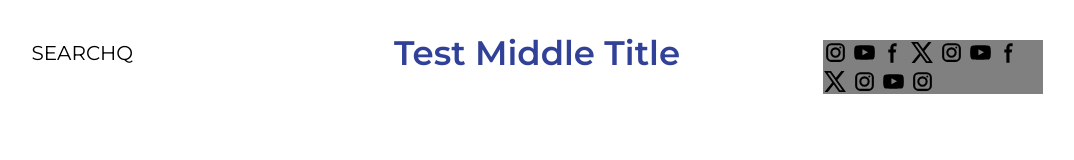
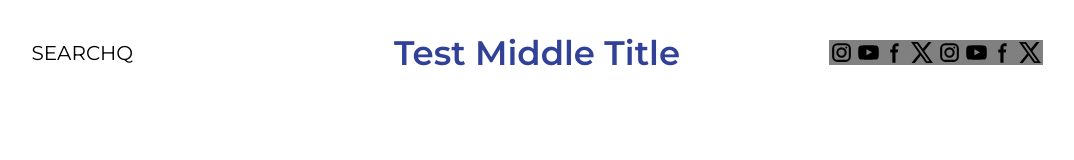
Before and after one commit to placetocontemplate/placetocontemplate.github.io, a plain HTML site: page mycss/two-srchboxes-trans-end.html in a window 1280 px wide. Shown: the whole page, without its empty margins (103-1177 px from the left). Drawn offline with Linux system fonts and the light colour scheme; a web font is replaced by a local one.

Commit message:
Add files via upload

```diff
--- a/mycss/two-srchboxes-trans-end.html
+++ b/mycss/two-srchboxes-trans-end.html
@@ -128,8 +128,7 @@ outline: 0;
 	#tb-social-icns {
 	  max-width: 220px;
 	  display: flex;
-	  flex-wrap: wrap;
-	  gap: 4px;
+	  gap: 2px;
 	  margin: auto;
 	  justify-content: left;
 	}
@@ -257,9 +256,7 @@ outline: 0;
 		<div class="swp-grid-icn"><svg class="w-[48px] h-[48px] text-gray-800 dark:text-white" aria-hidden="true" xmlns="http://www.w3.org/2000/svg" width="100%" height="100%" fill="currentColor" viewBox="0 0 24 24">
   <path fill-rule="evenodd" d="M13.135 6H15V3h-1.865a4.147 4.147 0 0 0-4.142 4.142V9H7v3h2v9.938h3V12h2.021l.592-3H12V6.591A.6.6 0 0 1 12.592 6h.543Z" clip-rule="evenodd"></path></svg></div>
   		<div class="swp-grid-icn"><svg class="w-[48px] h-[48px] text-gray-800 dark:text-white" aria-hidden="true" xmlns="http://www.w3.org/2000/svg" width="100%" height="100%" fill="currentColor" viewBox="0 0 24 24"><path d="M13.795 10.533 20.68 2h-3.073l-5.255 6.517L7.69 2H1l7.806 10.91L1.47 22h3.074l5.705-7.07L15.31 22H22l-8.205-11.467Zm-2.38 2.95L9.97 11.464 4.36 3.627h2.31l4.528 6.317 1.443 2.02 6.018 8.409h-2.31l-4.934-6.89Z"></path></svg></div>
-		<div class="swp-grid-icn"><svg class="w-[48px] h-[48px] text-gray-800 dark:text-white" aria-hidden="true" xmlns="http://www.w3.org/2000/svg" width="100%" height="100%" fill="none" viewBox="0 0 24 24"><path fill="currentColor" fill-rule="evenodd" d="M3 8a5 5 0 0 1 5-5h8a5 5 0 0 1 5 5v8a5 5 0 0 1-5 5H8a5 5 0 0 1-5-5V8Zm5-3a3 3 0 0 0-3 3v8a3 3 0 0 0 3 3h8a3 3 0 0 0 3-3V8a3 3 0 0 0-3-3H8Zm7.597 2.214a1 1 0 0 1 1-1h.01a1 1 0 1 1 0 2h-.01a1 1 0 0 1-1-1ZM12 9a3 3 0 1 0 0 6 3 3 0 0 0 0-6Zm-5 3a5 5 0 1 1 10 0 5 5 0 0 1-10 0Z" clip-rule="evenodd"></path></svg></div>
-		<div class="swp-grid-icn"><svg class="w-[48px] h-[48px] text-gray-800 dark:text-white" aria-hidden="true" xmlns="http://www.w3.org/2000/svg" width="100%" height="100%" fill="currentColor" viewBox="0 0 24 24"><path fill-rule="evenodd" d="M21.7 8.037a4.26 4.26 0 0 0-.789-1.964 2.84 2.84 0 0 0-1.984-.839c-2.767-.2-6.926-.2-6.926-.2s-4.157 0-6.928.2a2.836 2.836 0 0 0-1.983.839 4.225 4.225 0 0 0-.79 1.965 30.146 30.146 0 0 0-.2 3.206v1.5a30.12 30.12 0 0 0 .2 3.206c.094.712.364 1.39.784 1.972.604.536 1.38.837 2.187.848 1.583.151 6.731.2 6.731.2s4.161 0 6.928-.2a2.844 2.844 0 0 0 1.985-.84 4.27 4.27 0 0 0 .787-1.965 30.12 30.12 0 0 0 .2-3.206v-1.516a30.672 30.672 0 0 0-.202-3.206Zm-11.692 6.554v-5.62l5.4 2.819-5.4 2.801Z" clip-rule="evenodd"></path></svg></div>
-		<div class="swp-grid-icn"><svg class="w-[48px] h-[48px] text-gray-800 dark:text-white" aria-hidden="true" xmlns="http://www.w3.org/2000/svg" width="100%" height="100%" fill="none" viewBox="0 0 24 24"><path fill="currentColor" fill-rule="evenodd" d="M3 8a5 5 0 0 1 5-5h8a5 5 0 0 1 5 5v8a5 5 0 0 1-5 5H8a5 5 0 0 1-5-5V8Zm5-3a3 3 0 0 0-3 3v8a3 3 0 0 0 3 3h8a3 3 0 0 0 3-3V8a3 3 0 0 0-3-3H8Zm7.597 2.214a1 1 0 0 1 1-1h.01a1 1 0 1 1 0 2h-.01a1 1 0 0 1-1-1ZM12 9a3 3 0 1 0 0 6 3 3 0 0 0 0-6Zm-5 3a5 5 0 1 1 10 0 5 5 0 0 1-10 0Z" clip-rule="evenodd"></path></svg></div>
+
 
 	</div>
 </div>
```
